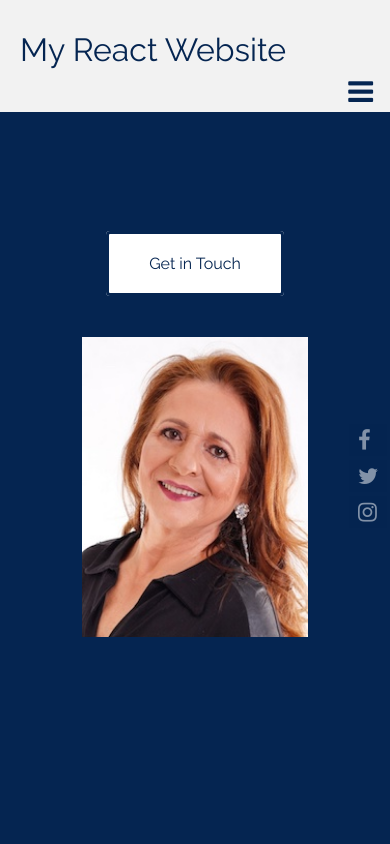
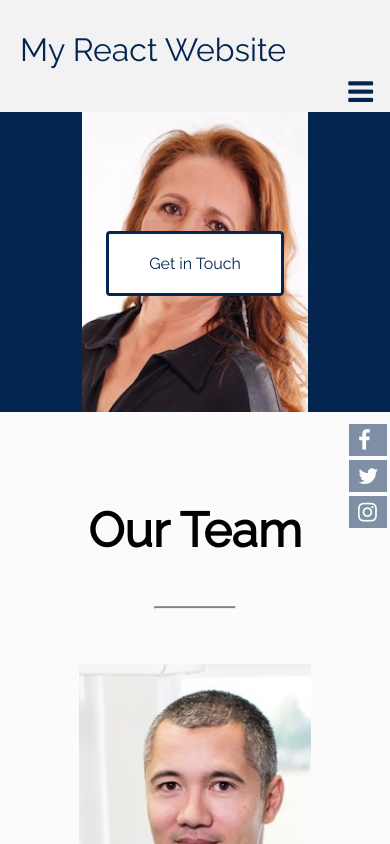
Before and after one commit to paul-wr/my-react-website, a React (Create React App) app: page / in a window 390 px wide. Shown: the top 844 px of the page. Built offline with nearby package versions, Linux system fonts and the light colour scheme.

Commit message:
css update

```diff
--- a/src/App.css
+++ b/src/App.css
@@ -436,7 +436,7 @@ only screen and (min-device-pixel-ratio: 2) {
 background-image: url("member3.jpg");
 background-color: #052551;
 background-size: auto 300px;
-height: 749px;
+height: 300px;
  }
 }
 @media screen and (max-width: 500px){
@@ -444,7 +444,7 @@ height: 749px;
 background-image: url("member3.jpg");
 background-color: #052551;
 background-size: auto 300px;
-height: 749px;
+height: 300px;
  }
 .contact {
 background-color: #fff;
```
